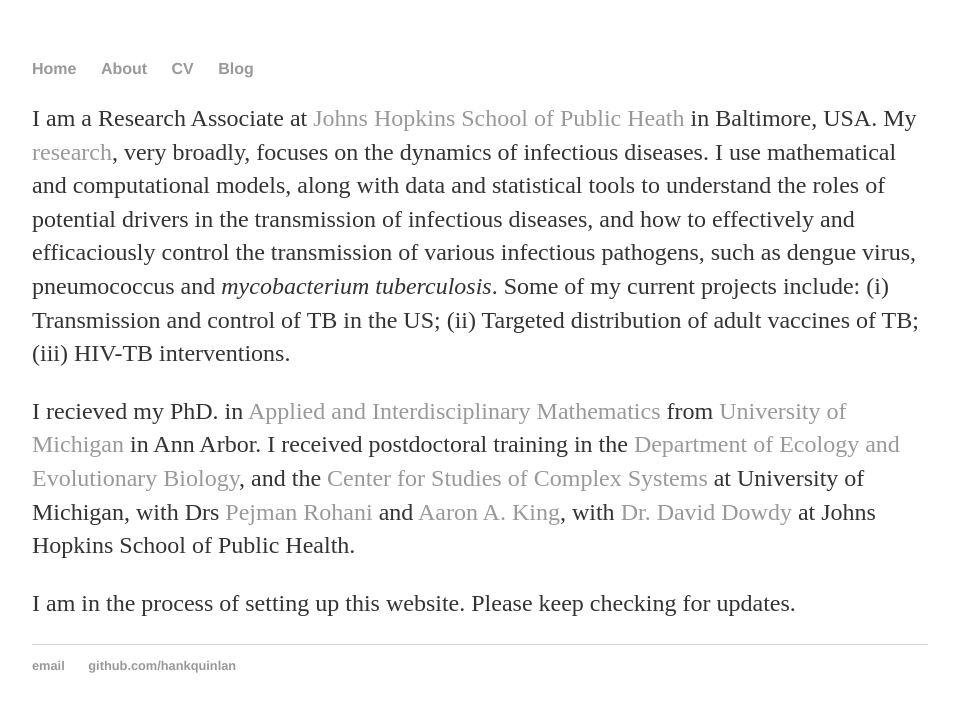
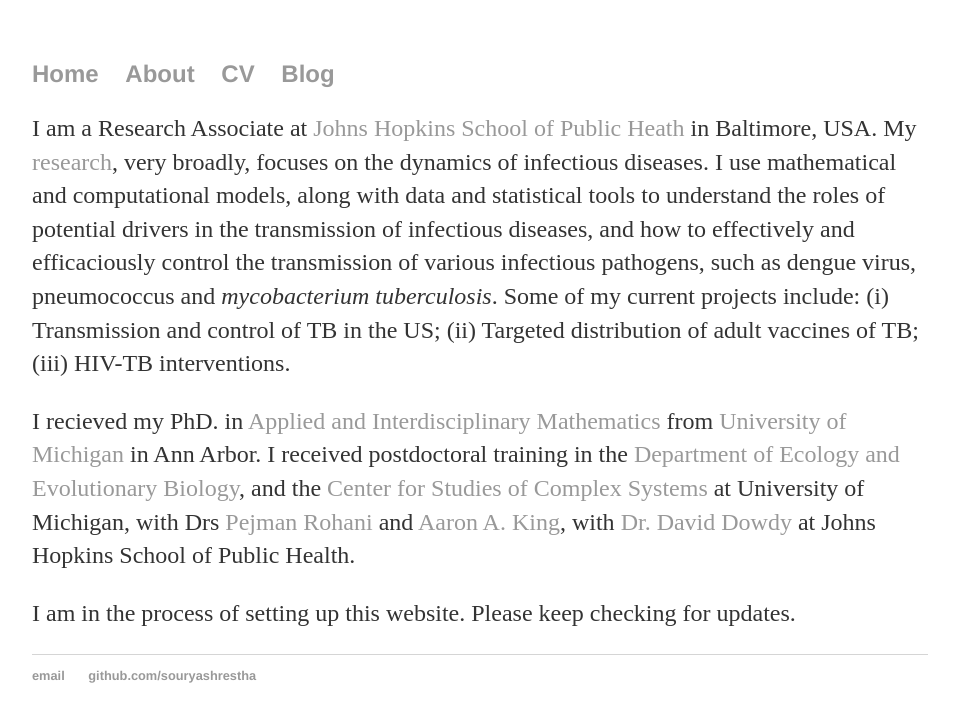
Before and after one commit to souryashrestha/souryashrestha.github.io, a Jekyll site: the page built from about/index.html, in a window 1280 px wide. Shown: the top 722 px of the page, without its empty margins (160-1119 px from the left). Built offline with Jekyll 4.4.1, drawn with Linux system fonts in a browser that asks for light colours.

Commit message:
Update default.html

```diff
--- a/_layouts/default.html
+++ b/_layouts/default.html
@@ -7,12 +7,14 @@
 		</head>
 		<body>
 			<nav>
+				<h2>
 	    		<ul>
 	        		<li><a href="/">Home</a></li>
 		        	<li><a href="/about">About</a></li>
 	        		<li><a href="/cv">CV</a></li>
 	        		<li><a href="/blog">Blog</a></li>
 	    		</ul>
+				</h2>
 			</nav>
 			<div class="container">
 
@@ -22,7 +24,7 @@
 			<footer>
 	    		<ul>
 	        		<li><a href="mailto:souryashrestha@gmail.com">email</a></li>
-	        		<li><a href="https://github.com/souryashrestha">github.com/hankquinlan</a></li>
+	        		<li><a href="https://github.com/souryashrestha">github.com/souryashrestha</a></li>
 				</ul>
 			</footer>
 		</body>
```
